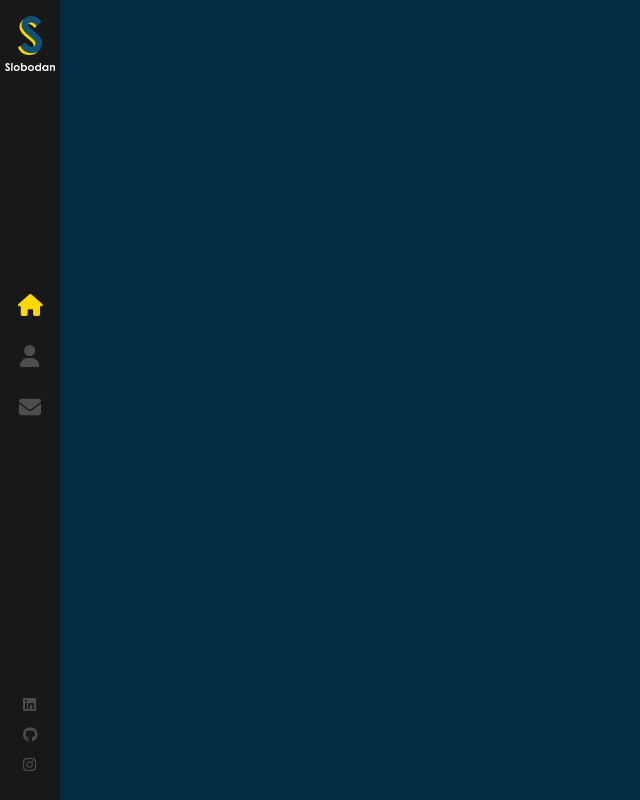
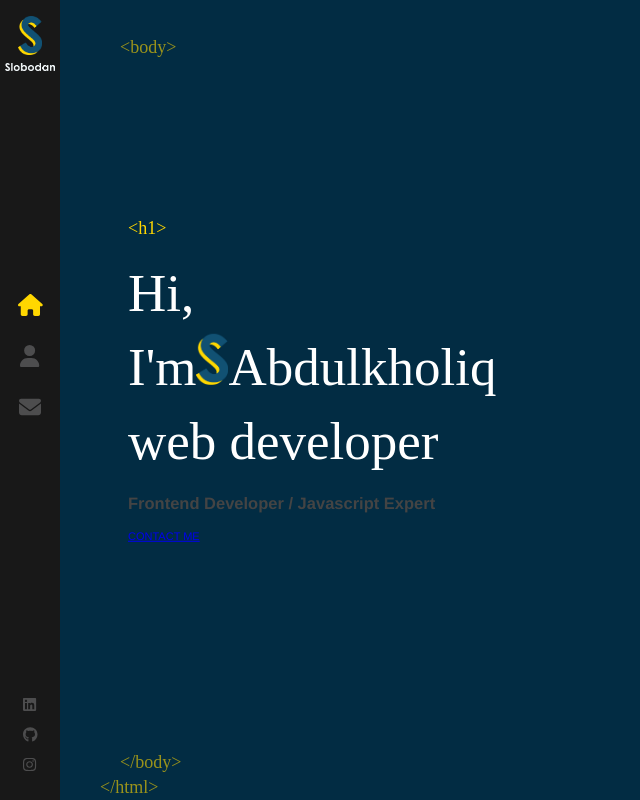
Before and after one commit to Abdulxoliq-1030/typescript-projects, a React (Vite) app: page / in a window 1280 px wide. Shown: the whole page, without its empty margins (0-640 px from the left). Built offline with nearby package versions, Linux system fonts and the light colour scheme.

Commit message:
portfolio website

```diff
--- a/src/App.tsx
+++ b/src/App.tsx
@@ -1,6 +1,6 @@
 import React from 'react'
 import { Route, Routes } from 'react-router-dom'
-import { Layout } from './components'
+import { Layout, Home } from './components'
 
 interface AppProps {}
 
@@ -8,7 +8,9 @@ const App: React.FC<AppProps> = () => {
   return (
     <>
       <Routes>
-        <Route path="/" element={<Layout />} />
+        <Route path="/" element={<Layout />}>
+          <Route index element={<Home />} />
+        </Route>
       </Routes>
     </>
   )
--- /dev/null
+++ b/src/components/home/home.tsx
@@ -0,0 +1,27 @@
+import React from 'react'
+import { Link } from 'react-router-dom'
+import Logo from '../../assets/images/logo.png'
+import './style.scss'
+interface HomeProps {}
+
+const Home: React.FC<HomeProps> = () => {
+  return (
+    <div className="container home-page">
+      <div className="text-zone">
+        <h1>
+          Hi, <br /> I'm
+          <img src={Logo} alt="developer" />
+          Abdulkholiq
+          <br />
+          web developer
+        </h1>
+        <h2>Frontend Developer / Javascript Expert</h2>
+        <Link to="/contact" className="flat-button">
+          CONTACT ME
+        </Link>
+      </div>
+    </div>
+  )
+}
+
+export default Home
--- /dev/null
+++ b/src/components/home/style.scss
@@ -0,0 +1,29 @@
+.home-page {
+	.text-zone {
+		position: absolute;
+		left: 10%;
+		top: 50%;
+		transform: translateY(-50%);
+		width: 40%;
+		max-height: 90%;
+	}
+ h1 {
+	color: #fff;
+	font-size: 53px;
+	margin: 0;
+	font-family: "Coolvetica";
+	font-weight: 400;
+
+	&::before {
+		content: '<h1>';
+		font-family: 'La Belle Aurore';
+		color: #ffd700;
+		position: absolute;
+		font-size: 18px;
+		margin-top: -40px;
+	}
+	img {
+		width: 32px;
+	}
+ }
+}
--- a/src/components/index.ts
+++ b/src/components/index.ts
@@ -1,2 +1,3 @@
 export { default as Layout } from "./layout/layout"
 export { default as Sidebar } from "./sidebar/sidebar"
+export { default as Home } from "./home/home"
--- a/src/components/layout/layout.tsx
+++ b/src/components/layout/layout.tsx
@@ -1,14 +1,21 @@
-import React from 'react'
+import { Outlet } from 'react-router-dom'
 import Sidebar from '../sidebar/sidebar'
 import './style.scss'
 
-interface LayoutProps {}
-
-const Layout: React.FC<LayoutProps> = () => {
+const Layout = () => {
   return (
-    <>
+    <div className="App">
       <Sidebar />
-    </>
+      <div className="page">
+        <span className="tags top-tags">&lt;body&gt;</span>
+        <Outlet />
+        <span className="tags bottom-tags">
+          &lt;/body&gt;
+          <br />
+          <span className="bottom-tag-html">&lt;/html&gt;</span>
+        </span>
+      </div>
+    </div>
   )
 }
 
--- a/src/components/layout/style.scss
+++ b/src/components/layout/style.scss
@@ -0,0 +1,39 @@
+.page {
+	width: 100%;
+	height: 100%;
+	position: absolute;
+}
+
+.top-tags {
+	bottom: auto;
+	top: 35px;
+}
+
+.tags {
+	color: #ffd700;
+	opacity: 0.6;
+	position: absolute;
+	bottom: 0;
+	left: 120px;
+	font-size: 18px;
+	font-family: "La Belle Aurore";
+}
+
+.bottom-tag-html {
+	margin-left: -20px;
+}
+
+// .container {
+// 	width: 100%;
+// 	will-change: contents;
+// 	height: 90%;
+// 	min-height: 566px;
+// 	position: absolute;
+// 	opacity: 0;
+// 	top: 5%;
+// 	margin: 0 auto;
+// 	z-index: 1;
+// 	transform-style: preserve-3d;
+// 	animation: fadeIn 1s forwards;
+// 	animation-delay: 1s;
+// }
--- a/src/components/sidebar/sidebar.tsx
+++ b/src/components/sidebar/sidebar.tsx
@@ -7,7 +7,7 @@ import {
   faGithub,
   faInstagram,
 } from '@fortawesome/free-brands-svg-icons'
-import LogoS from '../../assets/images/logo-s.png'
+import Logo from '../../assets/images/logo.png'
 import LogoSubtitle from '../../assets/images/logo_sub.png'
 import './style.scss'
 
@@ -17,8 +17,8 @@ const Sidebar: React.FC<SidebarProps> = () => {
   return (
     <div className="nav-bar">
       <Link to="/" className="logo">
-        <img src={LogoS} alt="logo" />
-        <img className="sub-logo" src={LogoSubtitle} alt="slobodan" />
+        <img src={Logo} alt="logo" />
+        <img className="sub-logo" src={LogoSubtitle} alt="abdulkholiq" />
       </Link>
       <nav>
         <NavLink exact="true" activclassname="active" to="/">
```
Also changed, not shown: src/assets/images/logo.png (renamed from src/assets/images/logo-s.png), 1 other file (tests, documents, lock files or other folders).
